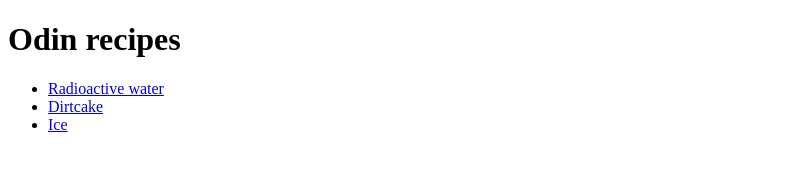
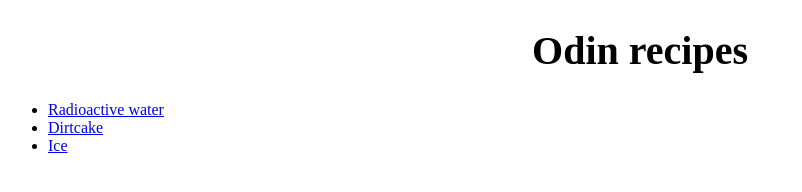
Before and after one commit to BillGatesReckoning/odin-recipes, a plain HTML site: page index.html in a window 1280 px wide. Shown: the whole page, without its empty margins (0-802 px from the left). Drawn offline with Linux system fonts and the light colour scheme.

Commit message:
Create new css style list and link it to index.html

```diff
--- a/index.html
+++ b/index.html
@@ -2,6 +2,7 @@
 <html lang="en">
     <head>
         <meta charset="utf-8">
+        <link rel="stylesheet" href="./style.css">
         <title>Odin recipes</title>
     </head>
     <body>
--- /dev/null
+++ b/style.css
@@ -0,0 +1,4 @@
+h1 {
+    text-align: center;
+    font-size: 40px;
+}
```
